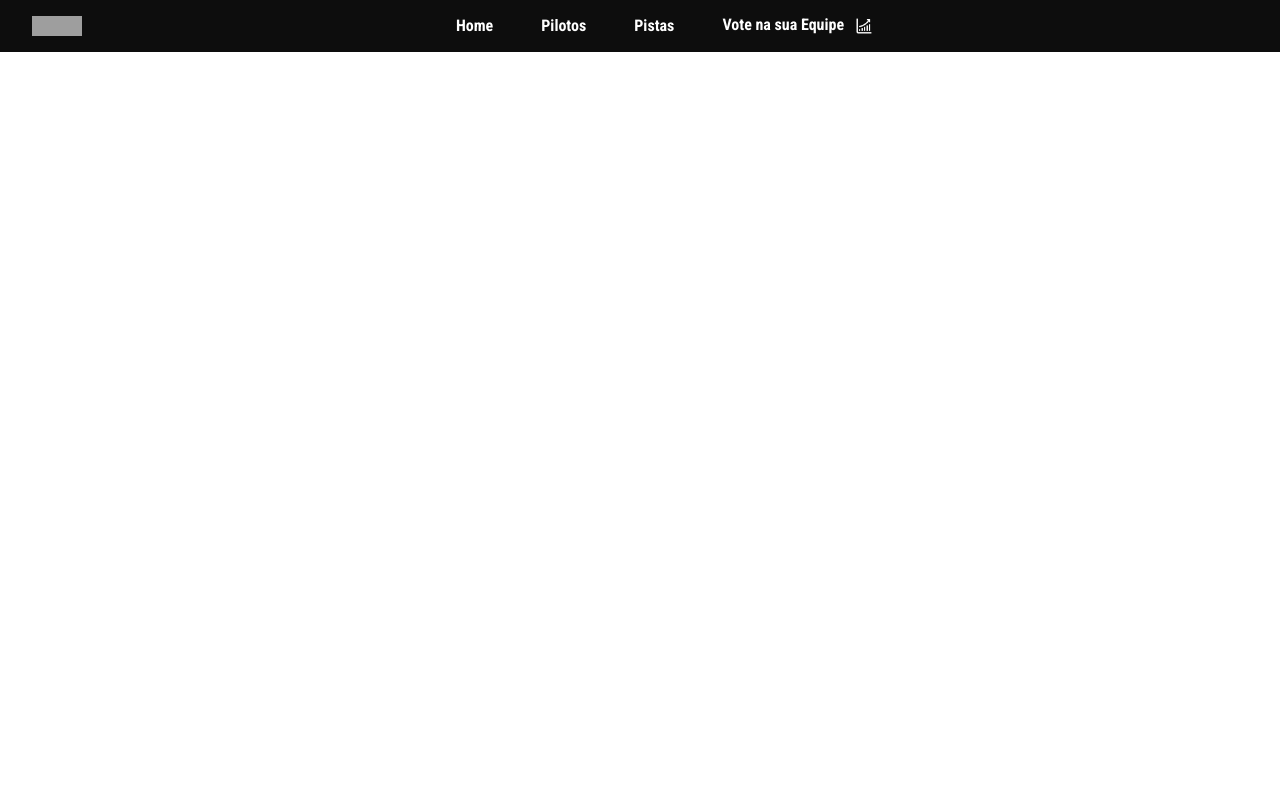
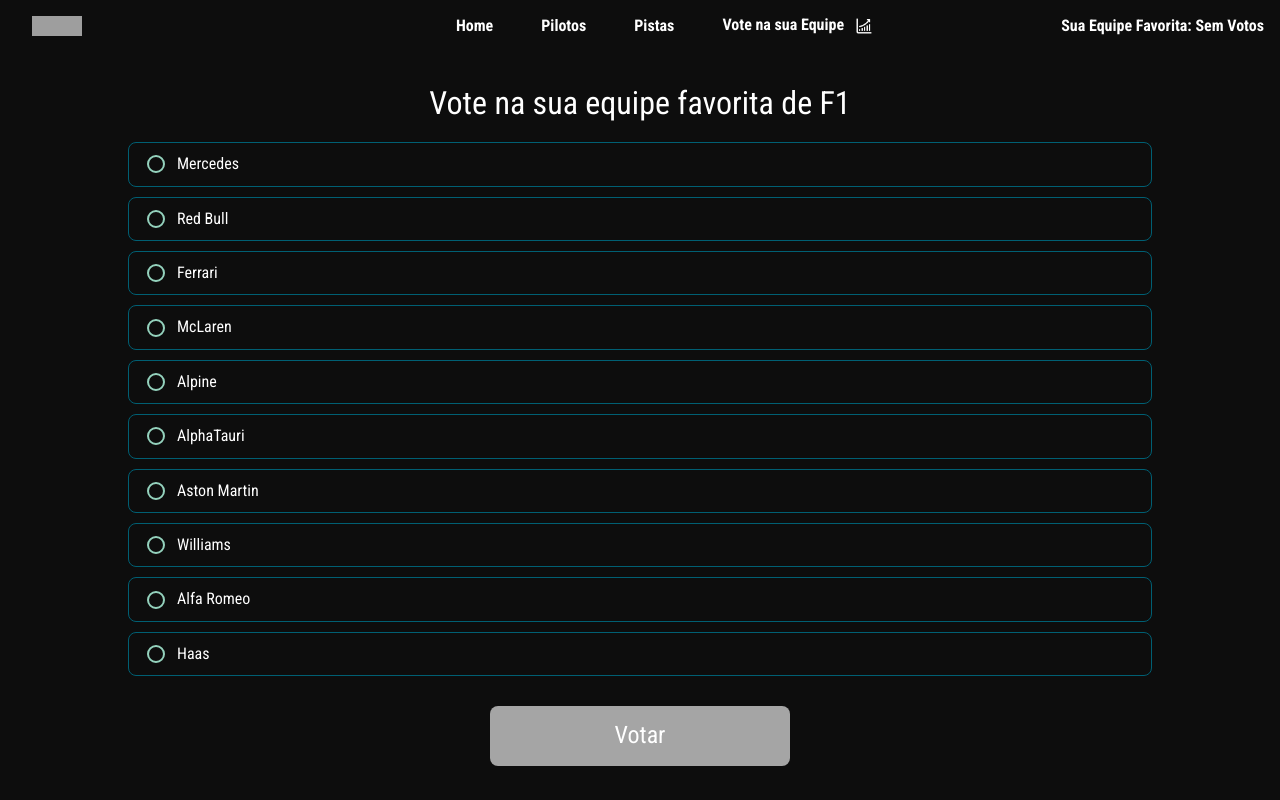
Before and after one commit to jeansillva/F1, a React (Vite) app: page /vote-na-sua-equipe in a window 1280 px wide. Built offline with nearby package versions, Linux system fonts and the light colour scheme; grey boxes are pictures that could not be loaded.

Commit message:
Controle de Estado Global com Context API

```diff
--- a/src/components/MobileMenu.module.css
+++ b/src/components/MobileMenu.module.css
@@ -62,7 +62,7 @@
     filter: invert(1);
 }
 
-@media (min-width: 769px) {
+@media (min-width: 916px) {
     .menuButton {
         display: none;
     }
--- a/src/components/Navbar.jsx
+++ b/src/components/Navbar.jsx
@@ -1,11 +1,14 @@
 import { Link } from 'react-router-dom';
 import formula1logo from '../assets/icons/formula1logo.png';
 import votingIcon from '../assets/icons/voting.png';
+import { useVote } from '../context/VoteContext';
 
 import styles from './Navbar.module.css';
 import MobileMenu from './MobileMenu';
 
 const Navbar = () => {
+  const { favoriteTeam } = useVote();
+
   const links = [
     { name: 'Home', path: '/' },
     { name: 'Pilotos', path: '/pilotos' },
@@ -29,6 +32,10 @@
           ))}
         </div>
 
+        <div className={styles.favoriteTeam}>
+          Sua Equipe Favorita: {favoriteTeam}
+        </div>
+
         <MobileMenu />
       </nav>
     </header>
--- a/src/components/Navbar.module.css
+++ b/src/components/Navbar.module.css
@@ -37,9 +37,26 @@
     filter: invert(1);
 }
 
+.favoriteTeam{
+    color: var(--color-text-primary);
+    font-size: 1rem;
+    font-weight: bold;
+    position: absolute;
+    right: 1rem;
+    color: var(--color-text-primary);
+}
 
-@media (max-width: 768px) {
+
+@media (max-width: 916px) {
     .nav_links {
         display: none;
     }
+
+    .favoriteTeam{
+        position: static;
+        margin: 0 auto;
+        text-align: center;
+    }
+
+
 }
--- /dev/null
+++ b/src/context/VoteContext.jsx
@@ -0,0 +1,15 @@
+import React, { createContext, useState, useContext } from 'react';
+
+const VoteContext = createContext();
+
+export const VoteProvider = ({ children }) => {
+  const [favoriteTeam, setFavoriteTeam] = useState('Sem Votos');
+
+  return (
+    <VoteContext.Provider value={{ favoriteTeam, setFavoriteTeam }}>
+      {children}
+    </VoteContext.Provider>
+  );
+};
+
+export const useVote = () => useContext(VoteContext);
--- a/src/pages/VoteNaSuaEquipe.jsx
+++ b/src/pages/VoteNaSuaEquipe.jsx
@@ -1,7 +1,48 @@
+import React, { useState } from 'react';
+import { useVote } from '../context/VoteContext';
+import styles from './VoteNaSuaEquipe.module.css';
+
+const teams = [
+  'Mercedes',
+  'Red Bull',
+  'Ferrari',
+  'McLaren',
+  'Alpine',
+  'AlphaTauri',
+  'Aston Martin',
+  'Williams',
+  'Alfa Romeo',
+  'Haas'
+];
+
 const VoteNaSuaEquipe = () => {
+  const { setFavoriteTeam } = useVote();
+  const [selectedTeam, setSelectedTeam] = useState('');
+
+  const handleVote = () => {
+    setFavoriteTeam(selectedTeam);
+  };
+
   return (
-    <div>VoteNaSuaEquipe</div>
-  )
-}
+    <div className={styles.voteContainer}>
+      <h1>Vote na sua equipe favorita de F1</h1>
+      <div className={styles.teams}>
+        {teams.map((team) => (
+          <label key={team} className={styles.teamOption}>
+            <input
+              type="radio"
+              name="team"
+              value={team}
+              checked={selectedTeam === team}
+              onChange={(e) => setSelectedTeam(e.target.value)}
+            />
+            {team}
+          </label>
+        ))}
+      </div>
+      <button onClick={handleVote} disabled={!selectedTeam}>Votar</button>
+    </div>
+  );
+};
 
-export default VoteNaSuaEquipe
+export default VoteNaSuaEquipe;
--- /dev/null
+++ b/src/pages/VoteNaSuaEquipe.module.css
@@ -0,0 +1,89 @@
+@import '../styles/variables.css';
+
+.voteContainer {
+    display: flex;
+    flex-direction: column;
+    min-height: 100vh;
+
+    background-color: var(--color-background);
+    color: var(--color-text-primary);
+
+    padding-top: 4rem;
+
+}
+
+.voteContainer h1 {
+    margin-bottom: 20px;
+    font-size: 2rem;
+    text-align: center;
+}
+
+.teams {
+    display: flex;
+    flex-direction: column;
+    align-items: center;
+    margin-bottom: 20px;
+}
+
+.teamOption {
+    display: flex;
+    align-items: center;
+    background: var(--color-background);
+    padding: 12px 18px;
+    width: 80%;
+    border-radius: var(--border-radius);
+    transition: all 0.3s ease-in-out;
+    cursor: pointer;
+    font-size: 16px;
+    color: var(--color-text-primary);
+    border: 1px solid var(--color-highlight);
+    margin-bottom: 10px;
+}
+
+.teamOption:hover {
+    background: var(--color-highlight);
+    transform: scale(1.05);
+}
+
+input[type="radio"] {
+    appearance: none;
+    width: 18px;
+    height: 18px;
+    border: 2px solid var(--color-accent);
+    border-radius: 50%;
+    margin-right: 12px;
+    position: relative;
+    cursor: pointer;
+}
+
+input[type="radio"]:checked {
+    background-color: var(--color-accent);
+}
+
+.voteContainer button {
+    padding: 16px 16px;
+    background-color: var(--color-highlight);
+    color: var(--color-text-primary);
+    border-radius: var(--border-radius);
+    cursor: pointer;
+    font-size: 1.5rem;
+    transition: background-color 0.5s ease;
+    max-width: 300px;
+    margin: 0 auto;
+}
+
+.voteContainer button:disabled {
+    background-color: var(--color-text-secondary);
+    cursor: not-allowed;
+}
+
+.voteContainer button:hover:not(:disabled) {
+    background-color: var(--color-accent);
+}
+
+
+@media (max-width: 916px) {
+    .voteContainer h1 {
+        font-size: 1.6rem;
+    }
+}
--- a/vite.config.js
+++ b/vite.config.js
@@ -8,4 +8,13 @@
     react(),
     tailwindcss(),
   ],
+  server: {
+    proxy: {
+      '/api/drivers': {
+        target: 'https://api.openf1.org',
+        changeOrigin: true,
+        rewrite: (path) => path.replace(/^\/api\/drivers/, '/v1/drivers'),
+      },
+    },
+  },
 })
```
Also changed, not shown: src/App.jsx (+6 -6 lines), src/pages/Vote.module.css (deleted).
